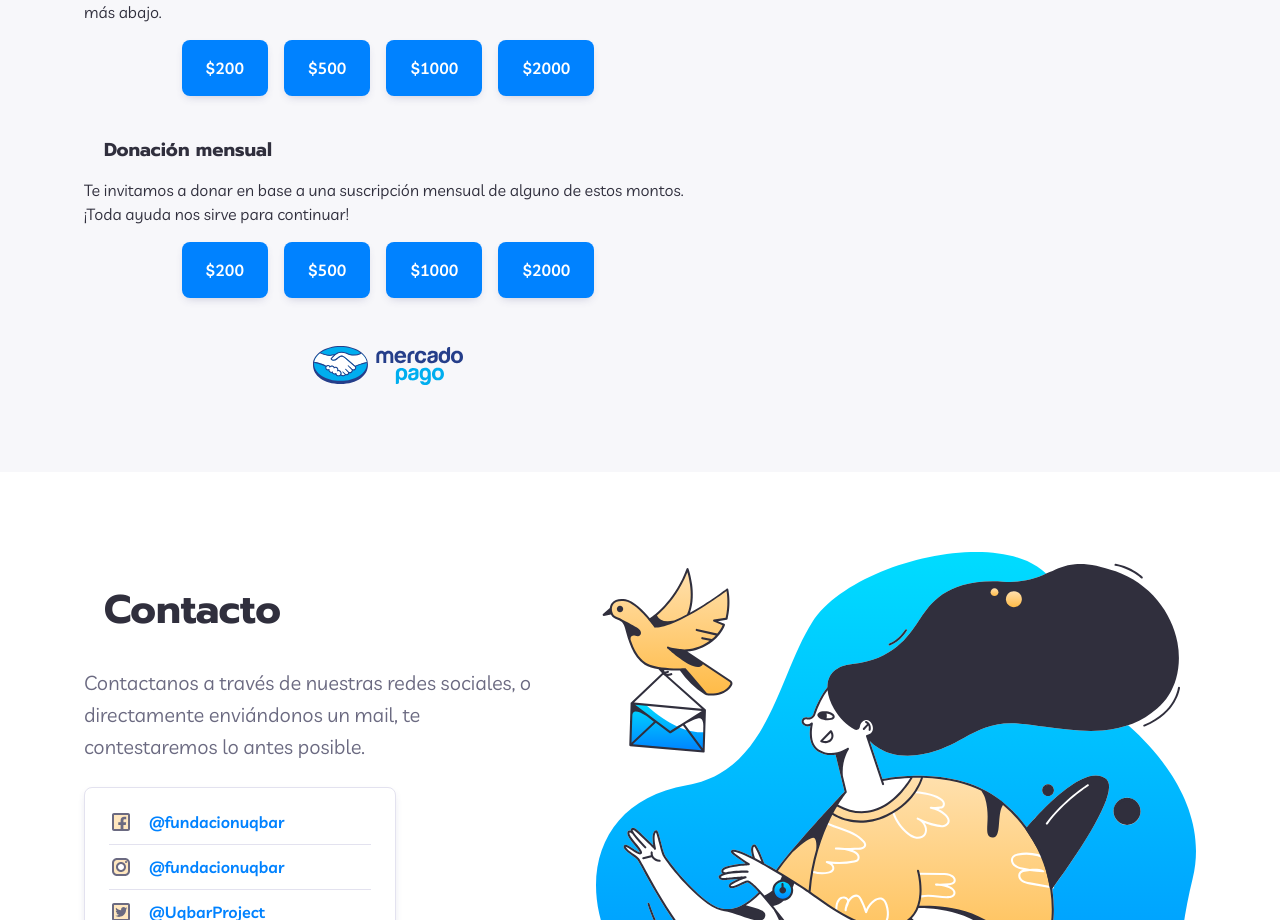
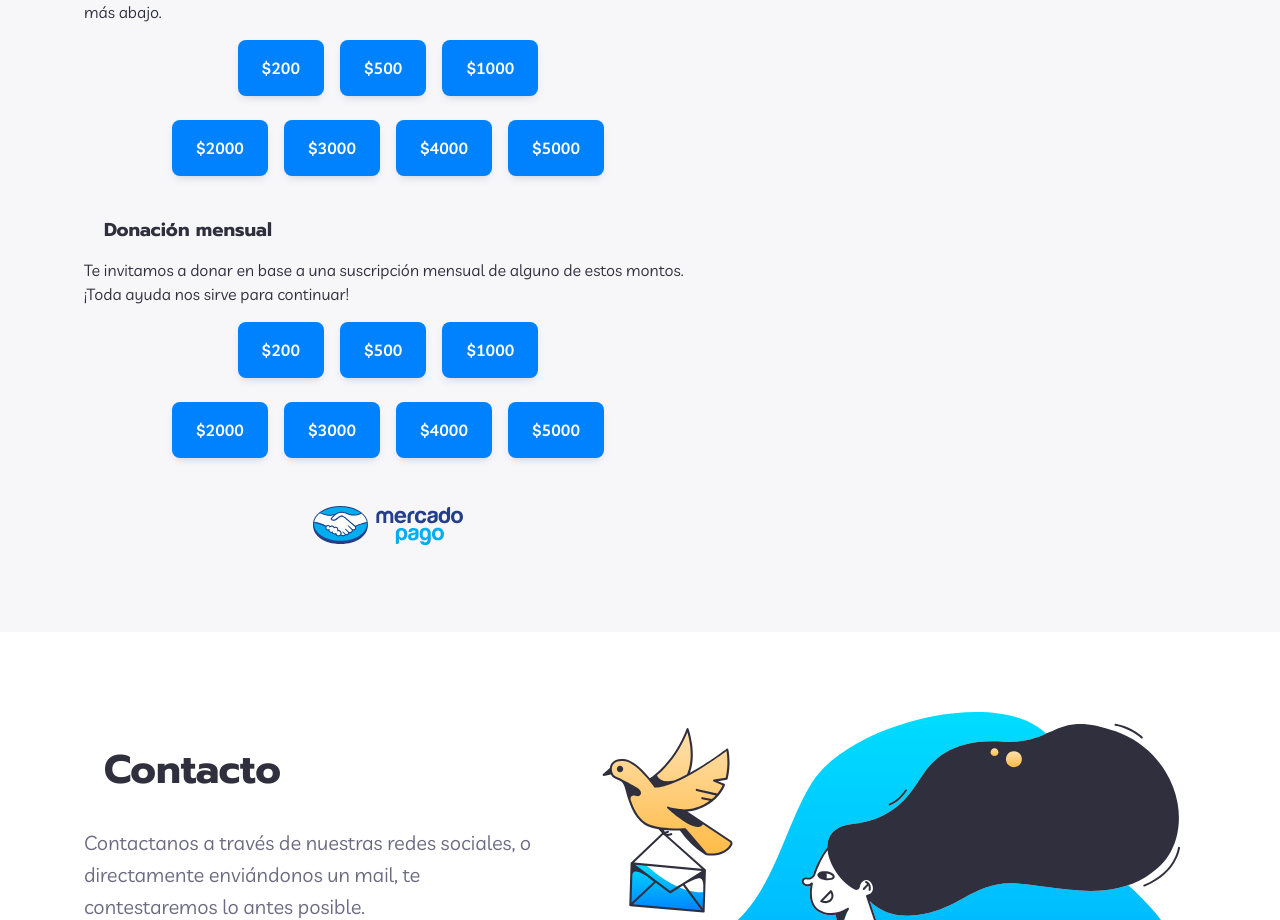
Before and after one commit to uqbar-project/uqbar-landing, a React (Create React App) app: page /eventos in a window 1280 px wide. Shown: the part 5324-6244 px from the top of the page. Built offline with nearby package versions, Linux system fonts and the light colour scheme; no server answers.

Commit message:
Más links de pago

```diff
--- a/src/components/donaciones/Index.js
+++ b/src/components/donaciones/Index.js
@@ -28,18 +28,28 @@ export default function Donaciones() {
             <h3>Donaciones de única vez</h3>
             <p>A través de esta opción nos harás una única donación con el monto que selecciones más abajo.</p>
             <div className={styles["linksMercadoPago"]}>
-              <BotonMercadoPago value={"$200"} href={"https://www.mercadopago.com.ar/checkout/v1/redirect?pref_id=459677732-892b033e-e35b-4863-bcf1-46ebd5f92ed1"}/>
-              <BotonMercadoPago value={"$500"} href={"https://www.mercadopago.com.ar/checkout/v1/redirect?pref_id=459677732-b4aba3ee-b849-4440-9e3d-9f6649cea277"}/>
-              <BotonMercadoPago value={"$1000"} href={"https://www.mercadopago.com.ar/checkout/v1/redirect?pref_id=459677732-830f85e7-13bb-499a-97c6-1cd1c0c75cbc"}/>
-              <BotonMercadoPago value={"$2000"} href={"https://www.mercadopago.com.ar/checkout/v1/redirect?pref_id=459677732-6b129220-0d5b-4d75-8a51-4fe5308a37f4"}/>
+              <BotonMercadoPago value={"$200"} href={"https://www.mercadopago.com.ar/checkout/v1/redirect?pref_id=459677732-892b033e-e35b-4863-bcf1-46ebd5f92ed1"} />
+              <BotonMercadoPago value={"$500"} href={"https://www.mercadopago.com.ar/checkout/v1/redirect?pref_id=459677732-b4aba3ee-b849-4440-9e3d-9f6649cea277"} />
+              <BotonMercadoPago value={"$1000"} href={"https://www.mercadopago.com.ar/checkout/v1/redirect?pref_id=459677732-830f85e7-13bb-499a-97c6-1cd1c0c75cbc"} />
+            </div>
+            <div className={styles["linksMercadoPago"]}>
+              <BotonMercadoPago value={"$2000"} href={"https://www.mercadopago.com.ar/checkout/v1/redirect?pref_id=459677732-6b129220-0d5b-4d75-8a51-4fe5308a37f4"} />
+              <BotonMercadoPago value={"$3000"} href={"https://mpago.la/28rMy2E"} />
+              <BotonMercadoPago value={"$4000"} href={"https://mpago.la/2pnMjXB"} />
+              <BotonMercadoPago value={"$5000"} href={"https://mpago.la/1AQ7Z6f"} />
             </div>
             <h3>Donación mensual</h3>
             <p>Te invitamos a donar en base a una suscripción mensual de alguno de estos montos. ¡Toda ayuda nos sirve para continuar!</p>
             <div className={styles["linksMercadoPago"]}>
-              <BotonMercadoPago value={"$200"} href={"http://mpago.la/4fkm8P"}/>
-              <BotonMercadoPago value={"$500"} href={"http://mpago.la/2v5a7r"}/>
-              <BotonMercadoPago value={"$1000"} href={"https://www.mercadopago.com/mla/debits/new?preapproval_plan_id=69587702784c4752903c06161892c2e1"}/>
-              <BotonMercadoPago value={"$2000"} href={"http://mpago.la/33uHFc8"}/>
+              <BotonMercadoPago value={"$200"} href={"http://mpago.la/4fkm8P"} />
+              <BotonMercadoPago value={"$500"} href={"http://mpago.la/2v5a7r"} />
+              <BotonMercadoPago value={"$1000"} href={"https://www.mercadopago.com/mla/debits/new?preapproval_plan_id=69587702784c4752903c06161892c2e1"} />
+            </div>
+            <div className={styles["linksMercadoPago"]}>
+              <BotonMercadoPago value={"$2000"} href={"http://mpago.la/33uHFc8"} />
+              <BotonMercadoPago value={"$3000"} href={"https://www.mercadopago.com/mla/debits/new?preapproval_plan_id=2c93808478efe2220178f4c258d8034a"} />
+              <BotonMercadoPago value={"$4000"} href={"https://www.mercadopago.com/mla/debits/new?preapproval_plan_id=2c93808478efe2270178f4c8cd7a0339"} />
+              <BotonMercadoPago value={"$5000"} href={"https://www.mercadopago.com/mla/debits/new?preapproval_plan_id=2c93808478efe2270178f4c96336033b"} />
             </div>
             <div className={styles["logoMercadoPago"]}>
               <img src={mercadopago} alt="Mercado Pago" />
@@ -54,8 +64,8 @@ export default function Donaciones() {
   );
 }
 
-function BotonMercadoPago({href, value}) {
-  return(
+function BotonMercadoPago({ href, value }) {
+  return (
     <a
       mp-mode="dftl"
       href={href}
```
Lines whose indentation alone changed are shown as unchanged.
